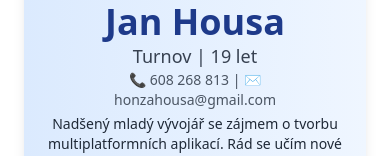
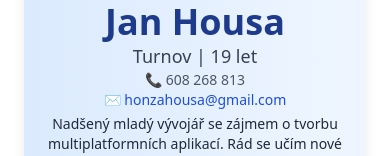
Before and after one commit to JanHousa/cv, a React (Vite) app: page / in a window 390 px wide. Shown: the part 198-354 px from the top of the page. Built offline with nearby package versions, Linux system fonts and the light colour scheme.

Commit message:
Fix animace opacity na mobilu

```diff
--- a/src/Resume.jsx
+++ b/src/Resume.jsx
@@ -36,7 +36,15 @@ export default function Resume() {
         <div className="flex-1 text-center sm:text-left">
           <h1 className="text-4xl font-bold text-blue-900">Jan Housa</h1>
           <p className="text-lg text-gray-700">Turnov | 19 let</p>
-          <p className="text-sm text-gray-600 mb-1">📞 608 268 813 | ✉️ honzahousa@gmail.com</p>
+          <div className="flex flex-col sm:flex-row sm:items-center sm:space-x-4 text-sm text-gray-600 mb-1">
+            <p>📞 608 268 813</p>
+            <a
+              href="mailto:honzahousa@gmail.com"
+              className="text-blue-700 hover:underline"
+            >
+              ✉️ honzahousa@gmail.com
+            </a>
+          </div>
           <p className="text-sm text-gray-800 max-w-md">
             Nadšený mladý vývojář se zájmem o tvorbu multiplatformních aplikací. Rád se učím nové technologie a baví mě celý životní cyklus vývoje – od návrhu a programování přes testování a ladění až po nasazení a prezentaci projektu. Během studia na střední škole jsem si oblíbil .NET ekosystém pro jeho univerzálnost a široké možnosti využití.
           </p>
```
